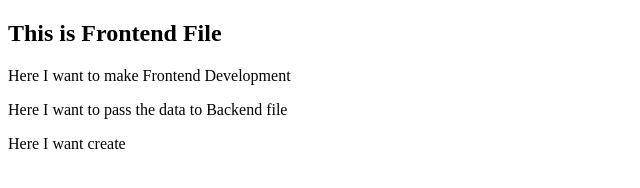
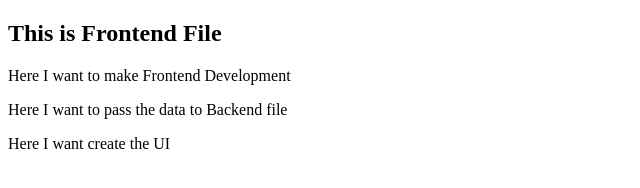
Before and after one commit to MohanKumar26596/new-project, a plain HTML site: page index.html in a window 1280 px wide. Shown: the full height of the page, 0-640 px from the left. Drawn offline with Linux system fonts and the light colour scheme.

Commit message:
feat: third line changes

```diff
--- a/index.html
+++ b/index.html
@@ -9,6 +9,6 @@
     <h2>This is Frontend File</h2>
     <p>Here I want to make Frontend Development</p>
     <p>Here I want to pass the data to Backend file</p>
-    <p>Here I want create </p>
+    <p>Here I want create the UI</p>
 </body>
 </html>
```
